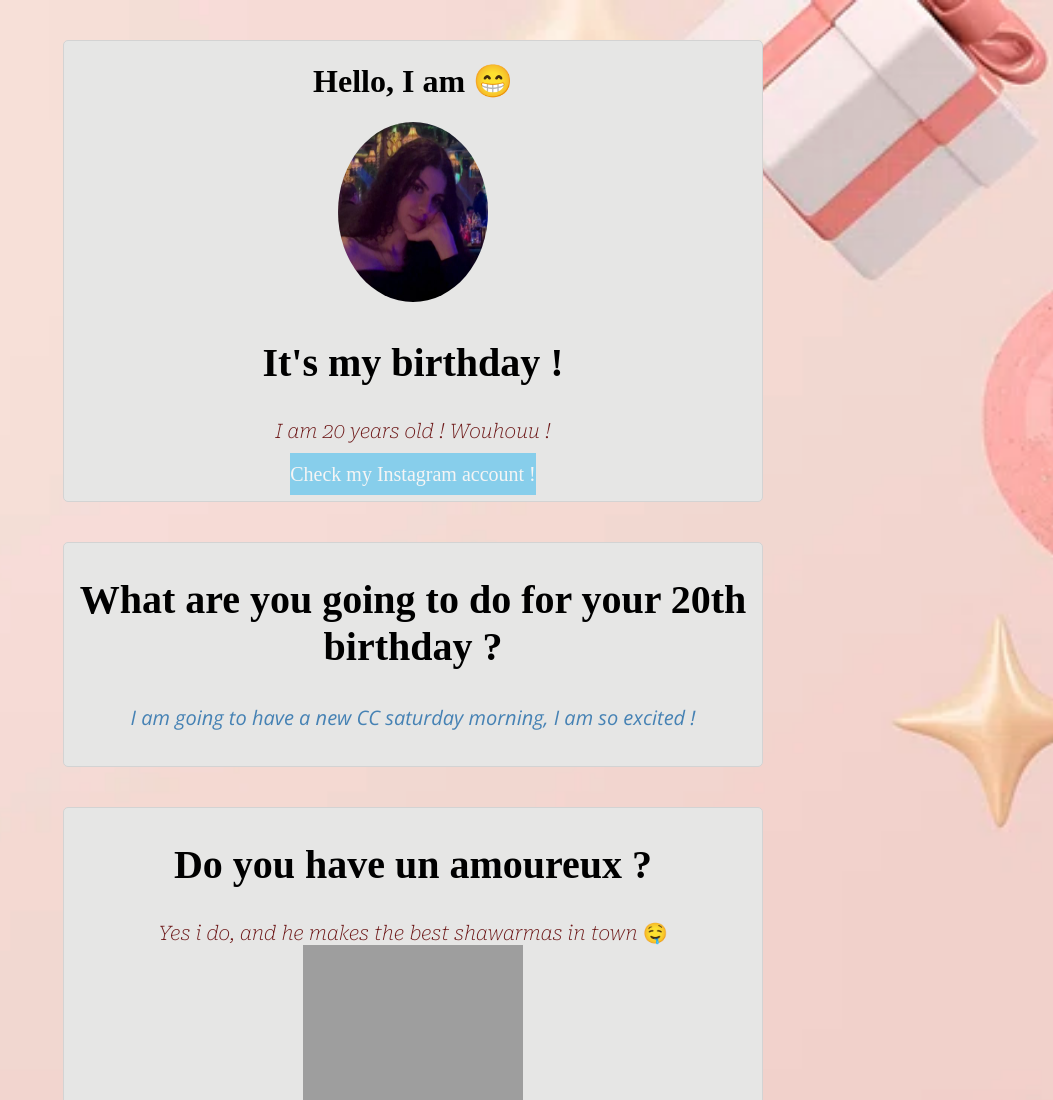
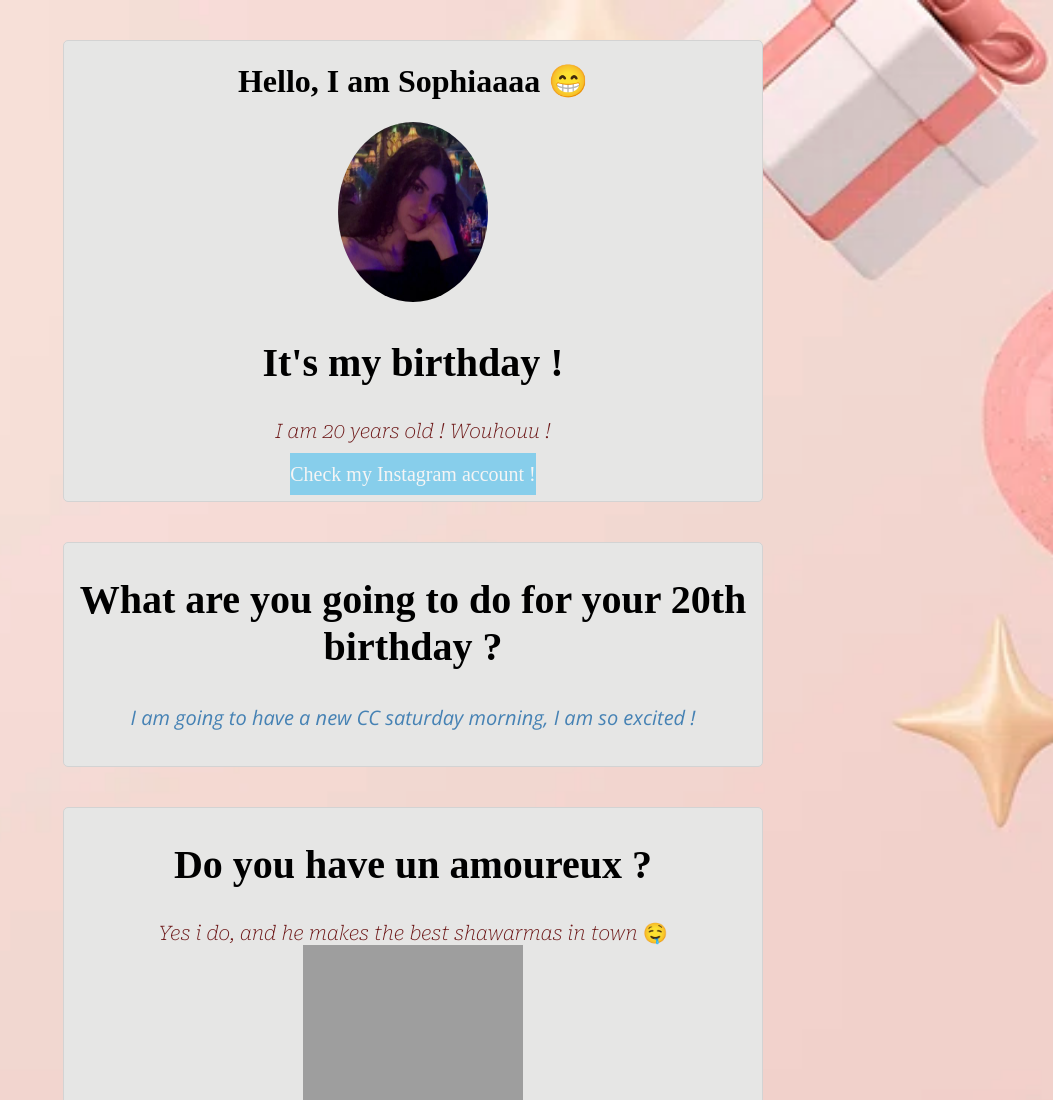
Before and after one commit to issamocool/Sophia, a plain HTML site: page index.html in a window 1280 px wide. Shown: the top 1100 px of the page, without its empty margins (227-1280 px from the left). Drawn offline with nearby package versions, Linux system fonts and the light colour scheme; grey boxes are pictures that could not be loaded; a web font is replaced by a local one.

Commit message:
Update index.html

```diff
--- a/index.html
+++ b/index.html
@@ -11,7 +11,7 @@
 		<div class="container">
   			<div class="card-white">
 
-				<h1> Hello, I am  😁 </h1>
+				<h1> Hello, I am Sophiaaaa 😁 </h1>
 				<img src="images/photo-profile.jpeg" alt="C'est moiii" id="photo">
 				<h2> It's my birthday ! </h2>
 				<p> I am 20 years old ! Wouhouu !</p>
```
